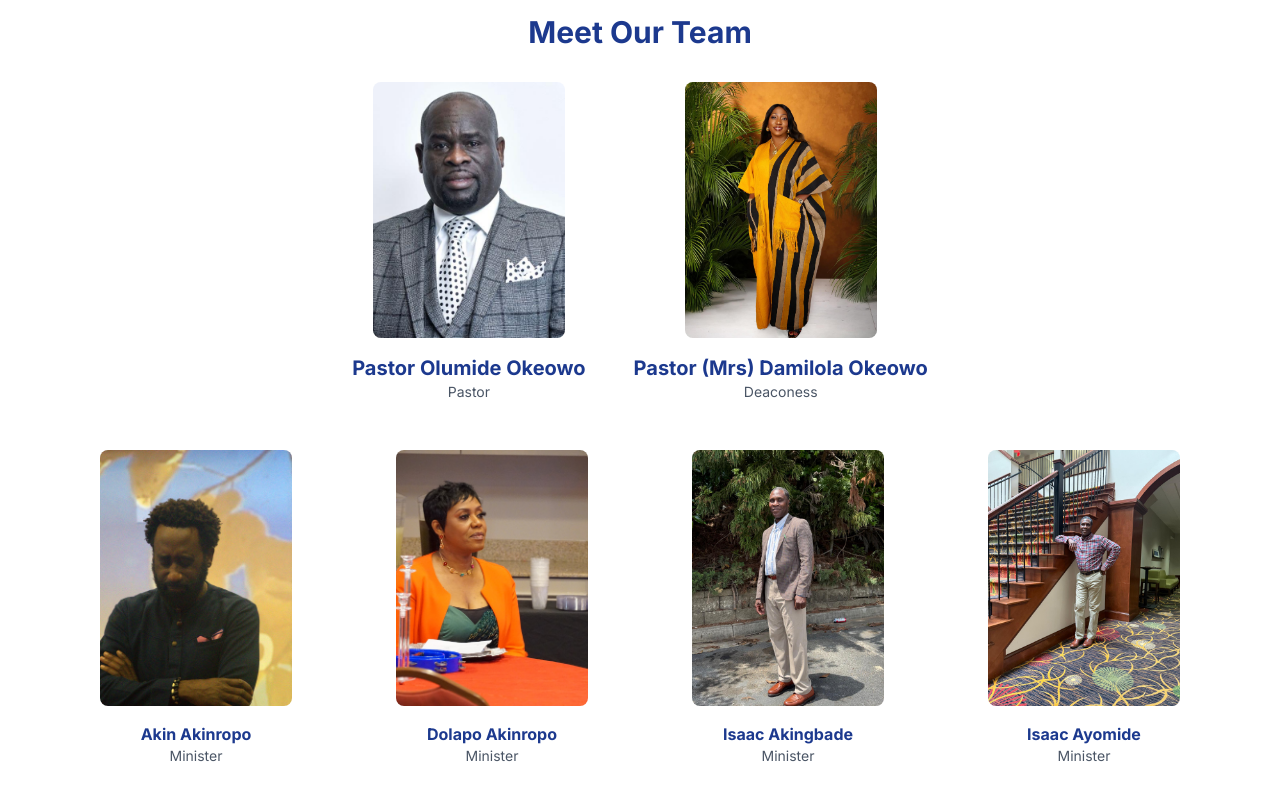
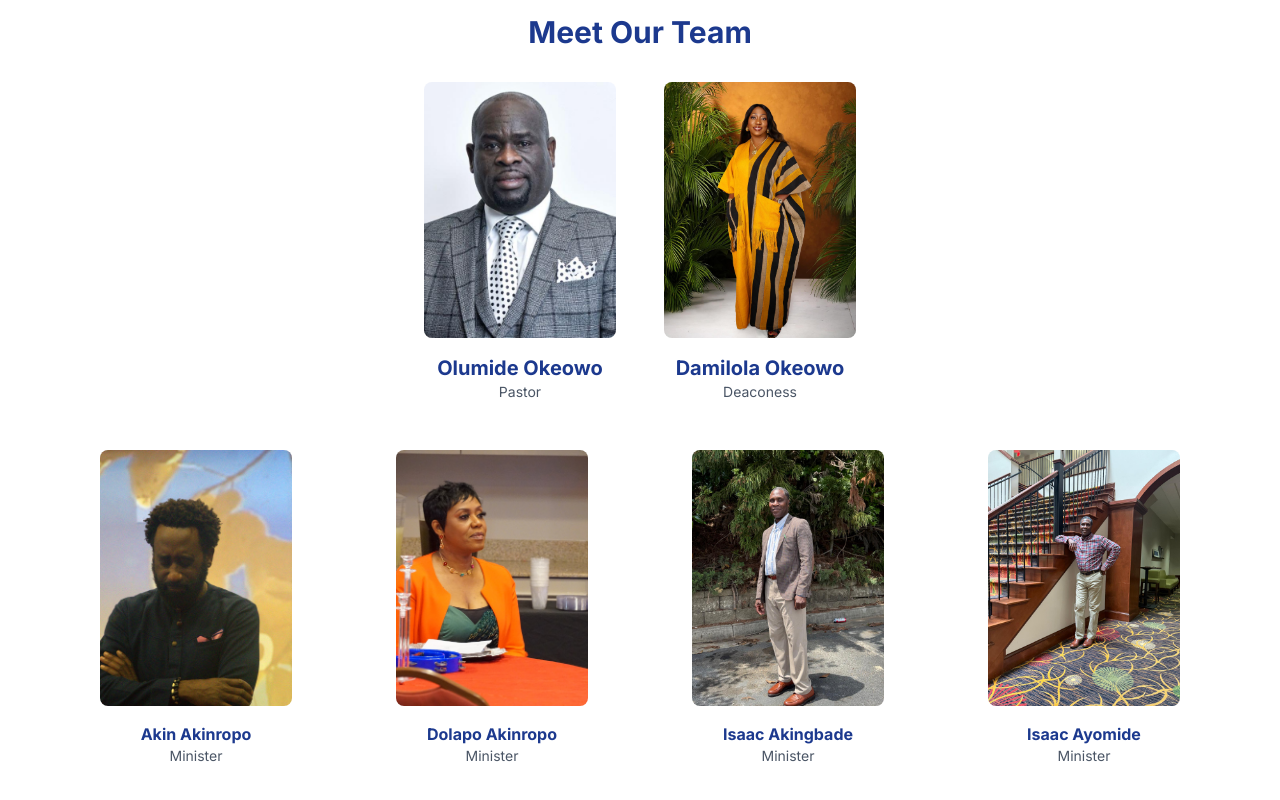
Before and after one commit to GeniusEmmanuel8/lighthousewebsite, a Next.js app: page /about in a window 1280 px wide. Shown: the part 3268-4068 px from the top of the page. Built offline with nearby package versions, Linux system fonts and the light colour scheme.

Commit message:
Remove title prefixes from team member names, keep only roles below names

```diff
--- a/src/app/about/AboutContent.tsx
+++ b/src/app/about/AboutContent.tsx
@@ -167,16 +167,16 @@ export default function AboutContent() {
           <div className="flex flex-col md:flex-row justify-center gap-8 md:gap-12 mb-8 md:mb-12">
             <div className="text-center">
               <div className="w-40 h-52 md:w-48 md:h-64 mx-auto mb-4 overflow-hidden rounded-lg">
-                <Image src="/PastorOlumideOkeowo.jpeg" alt="Pastor Olumide Okeowo" width={192} height={256} className="w-full h-full object-cover object-top" />
+                <Image src="/PastorOlumideOkeowo.jpeg" alt="Olumide Okeowo" width={192} height={256} className="w-full h-full object-cover object-top" />
               </div>
-              <h4 className="font-bold text-blue-900 text-lg md:text-xl">Pastor Olumide Okeowo</h4>
+              <h4 className="font-bold text-blue-900 text-lg md:text-xl">Olumide Okeowo</h4>
               <p className="text-sm text-gray-600">Pastor</p>
             </div>
             <div className="text-center">
               <div className="w-40 h-52 md:w-48 md:h-64 mx-auto mb-4 overflow-hidden rounded-lg">
-                <Image src="/DamilolaOkeowo.jpg" alt="Pastor (Mrs) Damilola Okeowo" width={192} height={256} className="w-full h-full object-cover object-top" />
+                <Image src="/DamilolaOkeowo.jpg" alt="Damilola Okeowo" width={192} height={256} className="w-full h-full object-cover object-top" />
               </div>
-              <h4 className="font-bold text-blue-900 text-lg md:text-xl">Pastor (Mrs) Damilola Okeowo</h4>
+              <h4 className="font-bold text-blue-900 text-lg md:text-xl">Damilola Okeowo</h4>
               <p className="text-sm text-gray-600">Deaconess</p>
             </div>
           </div>
```
